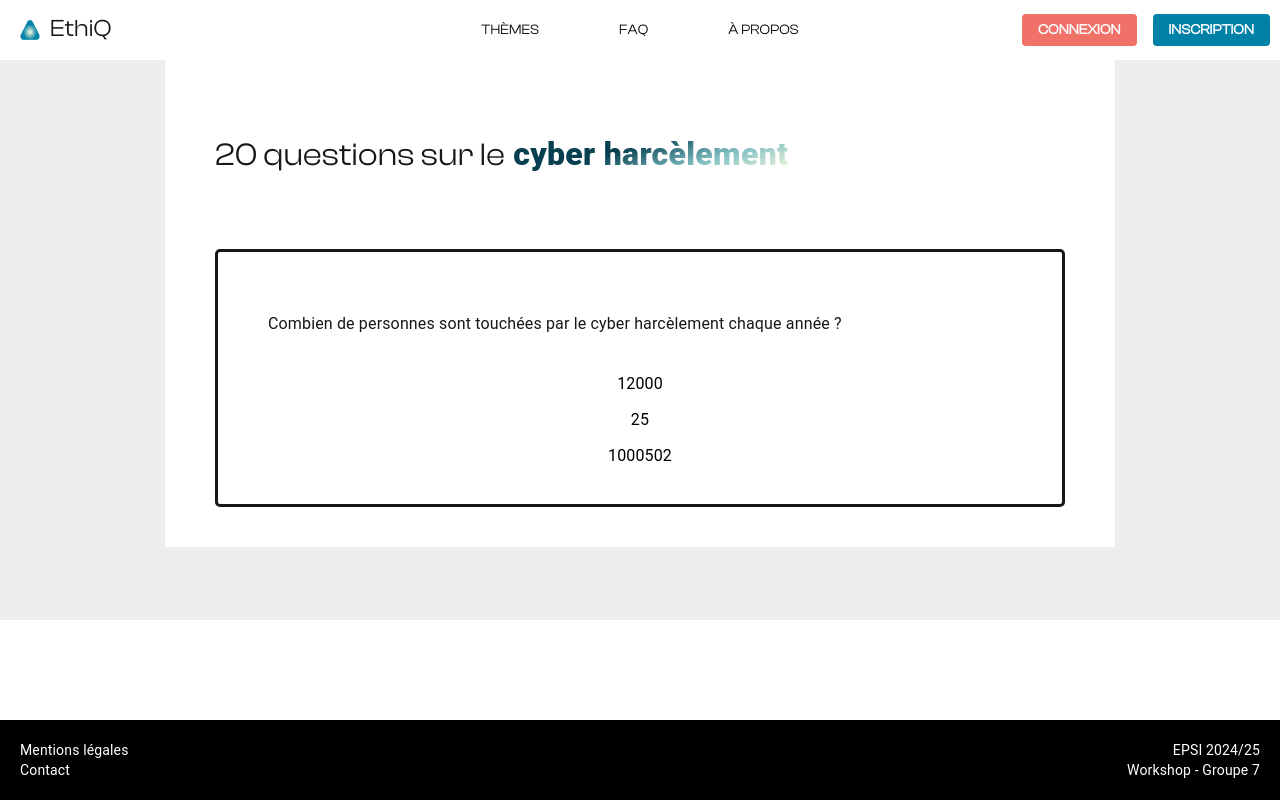
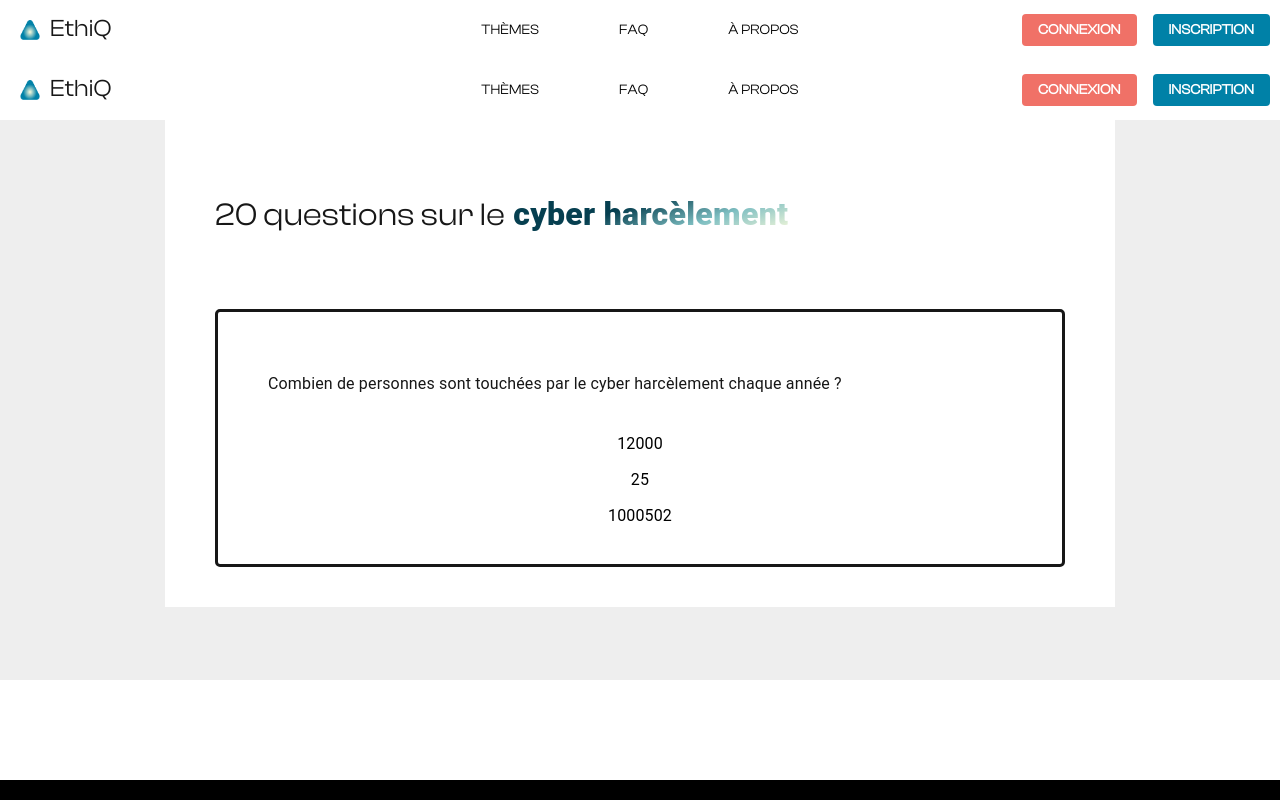
Before and after one commit to Entwhane/WORKSHOP-EPSI-24-25, a Next.js app: page /quizz in a window 1280 px wide. Shown: the top 800 px of the page. Built offline with nearby package versions, Linux system fonts and the light colour scheme.

Commit message:
refact: wrapping navbar and footer into layout instead of page per page

```diff
--- a/app/layout.js
+++ b/app/layout.js
@@ -1,5 +1,7 @@
 import localFont from "next/font/local";
 import "../styles/main.css";
+import NavBar from "../components/Navbar/Navbar";
+import Footer from "../components/Footer/Footer";
 
 const geistSans = localFont({
   src: "./fonts/GeistVF.woff",
@@ -20,7 +22,9 @@ export default function RootLayout({ children }) {
   return (
     <html lang="en">
       <body className={`${geistSans.variable} ${geistMono.variable}`}>
+        <NavBar />
         {children}
+        <Footer />
       </body>
     </html>
   );
--- a/app/page.js
+++ b/app/page.js
@@ -8,7 +8,6 @@ import Image from 'next/image';
 export default function Home() {
   return (
     <div className="col" style={{ justifyContent: 'space-around' }}>
-      <NavBar />
       <div className="col" style={{ flexGrow: 1, justifyContent: 'space-around', marginTop: 50, paddingInline: 50 }}>
         <Grid container justifyContent={"center"} alignItems={"center"} sx={{ marginBlock: 'auto' }}>
           <Grid size={9} container justifyContent={"center"} alignItems={"center"} spacing={4} sx={{ marginBlock: 'auto' }}>
@@ -60,7 +59,6 @@ export default function Home() {
           </Grid>
         </Grid>
       </div>
-      <Footer />
     </div>
   );
 }
```
